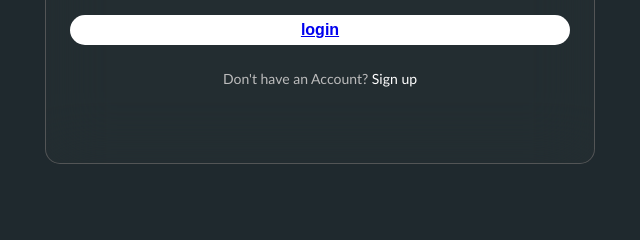
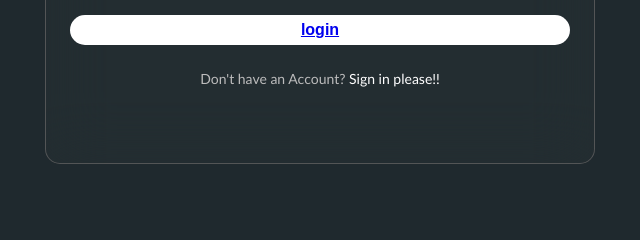
Before and after one commit to arpitkharwar11102-ui/mini-project-23, a plain HTML site: page index-cpy.html in a window 1280 px wide. Shown: the part 444-684 px from the top of the page, 456-1096 px from the left. Drawn offline with Linux system fonts and the light colour scheme.

Commit message:
change sign in

```diff
--- a/index-cpy.html
+++ b/index-cpy.html
@@ -28,7 +28,7 @@
           </div>
           <button id="login"> <a href="index.html"> login </a></button>
           <div id="signup">Don't have an Account?
-            <a href="">Sign up</a>
+            <a href="">Sign in please!!</a>
           </div>
         </form>
       </div>
```
